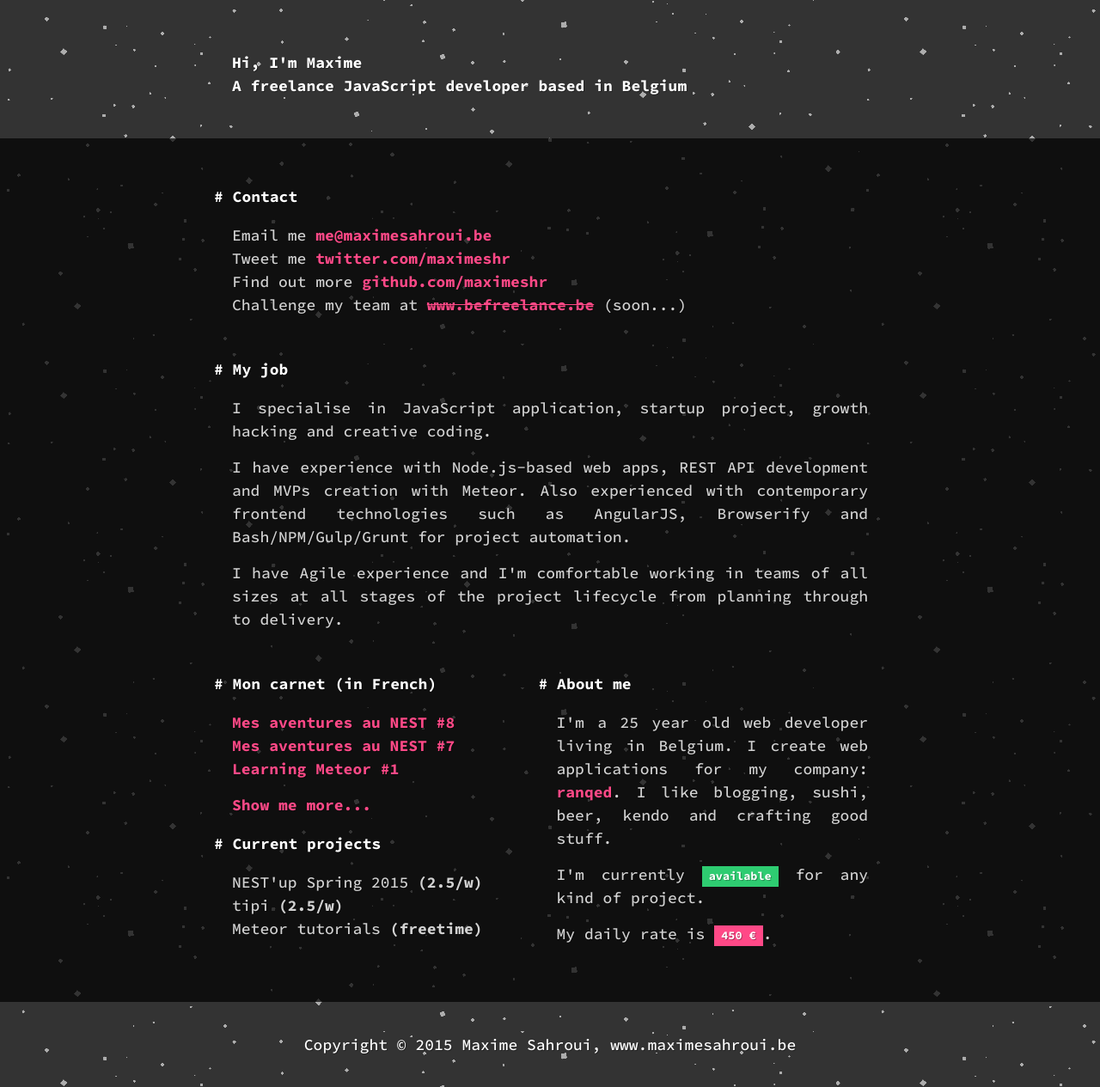
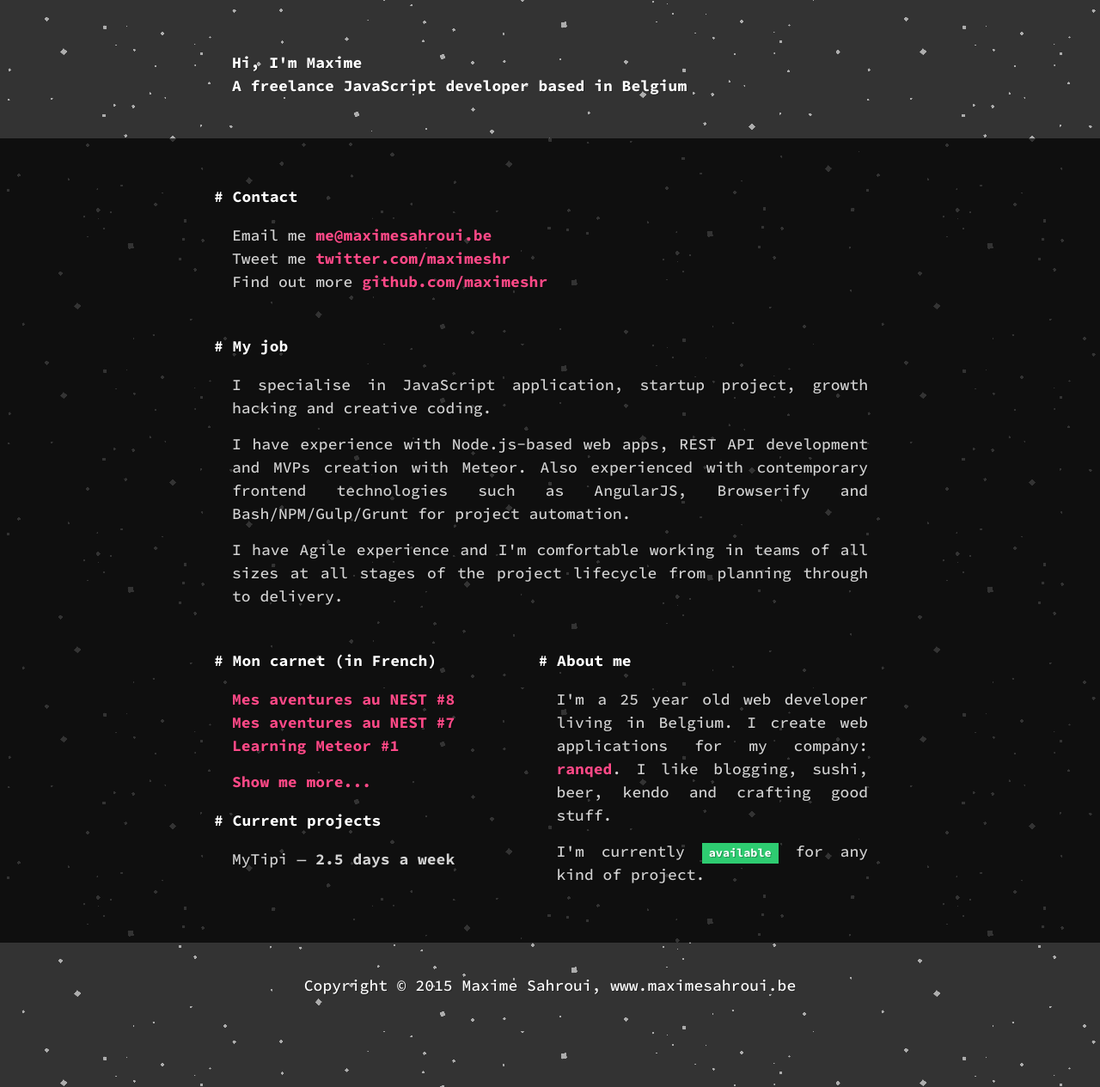
Before and after one commit to maximeshr/maximeshr.github.io, a Jekyll site: the page built from index.html, in a window 1280 px wide. Shown: the whole page at 86% size. Built offline with Jekyll 4.4.1, drawn with Linux system fonts in a browser that asks for light colours; nearby versions of some CDN libraries.

Commit message:
removing and customize some information about my profile page

```diff
--- a/index.html
+++ b/index.html
@@ -10,8 +10,7 @@ layout: default
       <p>
         Email me <a href="mailto:me@maximesahroui.be">me@maximesahroui.be</a><br />
         Tweet me <a href="https://twitter.com/maximeshr" target="_blank">twitter.com/maximeshr</a><br />
-        Find out more <a href="https://github.com/maximeshr" target="_blank">github.com/maximeshr</a><br />
-        Challenge my team at <a class="text-line-through" href="#">www.befreelance.be</a> (soon...)
+        Find out more <a href="https://github.com/maximeshr" target="_blank">github.com/maximeshr</a>
       </p>
     </div>
   </div>
@@ -42,10 +41,7 @@ layout: default
       </p>
       <h2>Current projects</h2>
       <ul class="projects list-unstyled">
-        <li>NEST'up Spring 2015 <strong>(2.5/w)</strong></li>
-        <li>tipi <strong>(2.5/w)</strong></li>
-        <!-- <li>MyBeerBox <strong>(freetime)</strong></li> -->
-        <li>Meteor tutorials <strong>(freetime)</strong></li>
+        <li>MyTipi &mdash; <strong>2.5 days a week</strong></li>
       </ul>
     </div>
     <div class="col col-6">
@@ -56,7 +52,6 @@ layout: default
       {% else %}
         <p class="text">I'm <span class="label label-unavailable">not available</span> for other projects.</p>
       {% endif %}
-      <p class="text">My daily rate is <span class="label label-primary">450 €</span>.</p>
     </div>
   </div>
 
```
Also changed, not shown: 2 other files.
